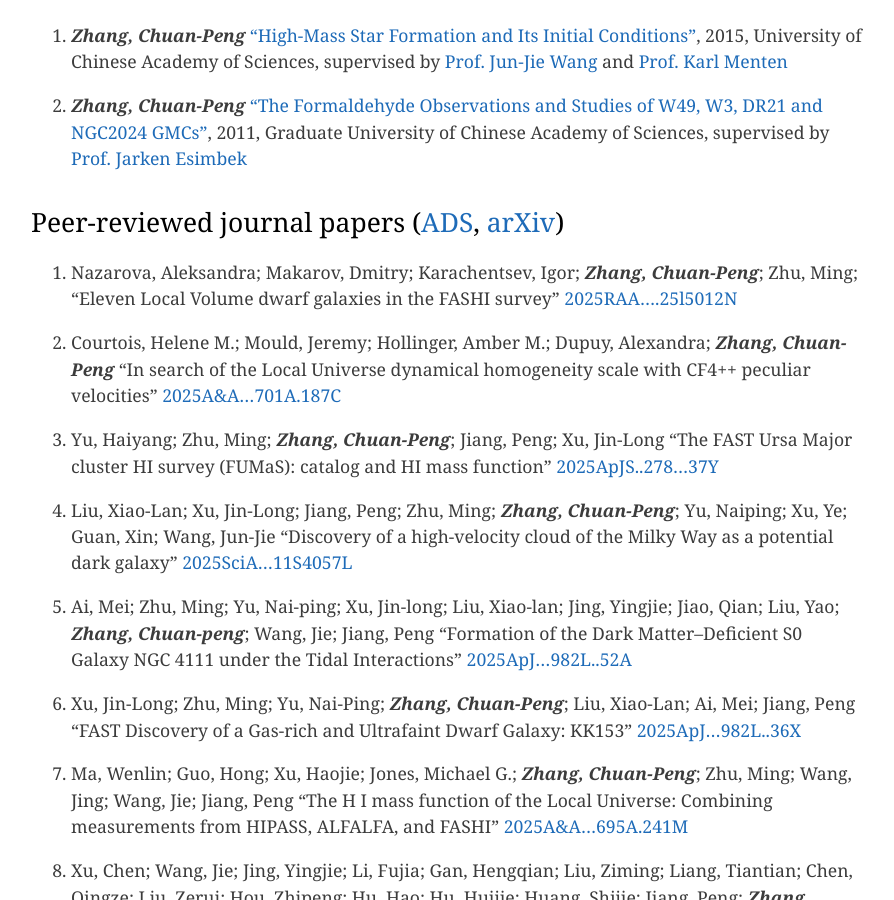
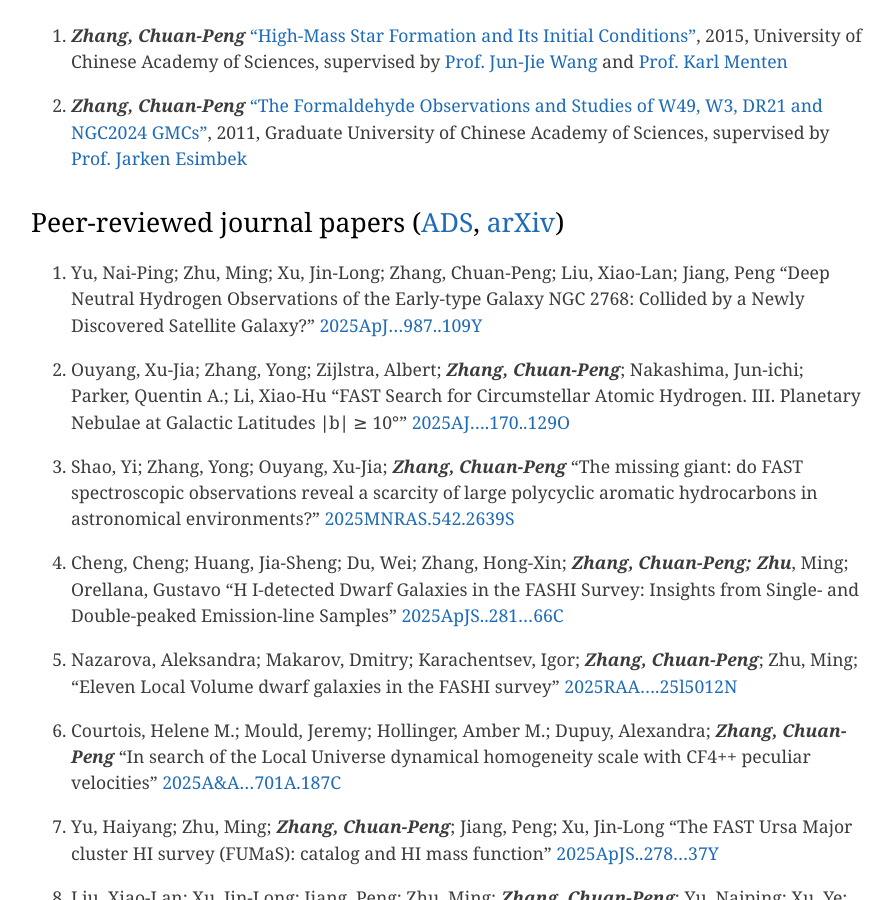
Before and after one commit to zcp521/zcp521.github.io, a Jekyll site: the page built from pub.md, in a window 1280 px wide and 900 px high, scrolled down 669 px. Shown: the whole window, without its empty margins (193-1087 px from the left). Built offline with Jekyll 4.4.1, drawn with Linux system fonts in a browser that asks for light colours.

Commit message:
Update pub.md

```diff
--- a/pub.md
+++ b/pub.md
@@ -19,6 +19,23 @@ tagline: "My publication list"
 
 
 ## Peer-reviewed journal papers ([ADS](https://ui.adsabs.harvard.edu/public-libraries/RijjUuncQru3dbS8Amb6eA), [arXiv](https://arxiv.org/a/zhang_c_2.html))
+
+
+87. Yu, Nai-Ping; Zhu, Ming; Xu, Jin-Long; Zhang, Chuan-Peng; Liu, Xiao-Lan; Jiang, Peng
+    "Deep Neutral Hydrogen Observations of the Early-type Galaxy NGC 2768: Collided by a Newly Discovered Satellite Galaxy?"
+    [2025ApJ...987..109Y](https://ui.adsabs.harvard.edu/abs/2025ApJ...987..109Y/abstract)
+
+86. Ouyang, Xu-Jia; Zhang, Yong; Zijlstra, Albert; ***Zhang, Chuan-Peng***; Nakashima, Jun-ichi; Parker, Quentin A.; Li, Xiao-Hu
+    "FAST Search for Circumstellar Atomic Hydrogen. III. Planetary Nebulae at Galactic Latitudes ∣b∣ ≥ 10°"
+    [2025AJ....170..129O](https://ui.adsabs.harvard.edu/abs/2025AJ....170..129O/abstract)
+
+85. Shao, Yi; Zhang, Yong; Ouyang, Xu-Jia; ***Zhang, Chuan-Peng***
+    "The missing giant: do FAST spectroscopic observations reveal a scarcity of large polycyclic aromatic hydrocarbons in astronomical environments?"
+    [2025MNRAS.542.2639S](https://ui.adsabs.harvard.edu/abs/2025MNRAS.542.2639S/abstract)
+
+84. Cheng, Cheng; Huang, Jia-Sheng; Du, Wei; Zhang, Hong-Xin; ***Zhang, Chuan-Peng; Zhu***, Ming; Orellana, Gustavo
+    "H I-detected Dwarf Galaxies in the FASHI Survey: Insights from Single- and Double-peaked Emission-line Samples"
+    [2025ApJS..281...66C](https://ui.adsabs.harvard.edu/abs/2025ApJS..281...66C/abstract)
 
 83. Nazarova, Aleksandra; Makarov, Dmitry; Karachentsev, Igor; ***Zhang, Chuan-Peng***; Zhu, Ming;
 	"Eleven Local Volume dwarf galaxies in the FASHI survey"
```
